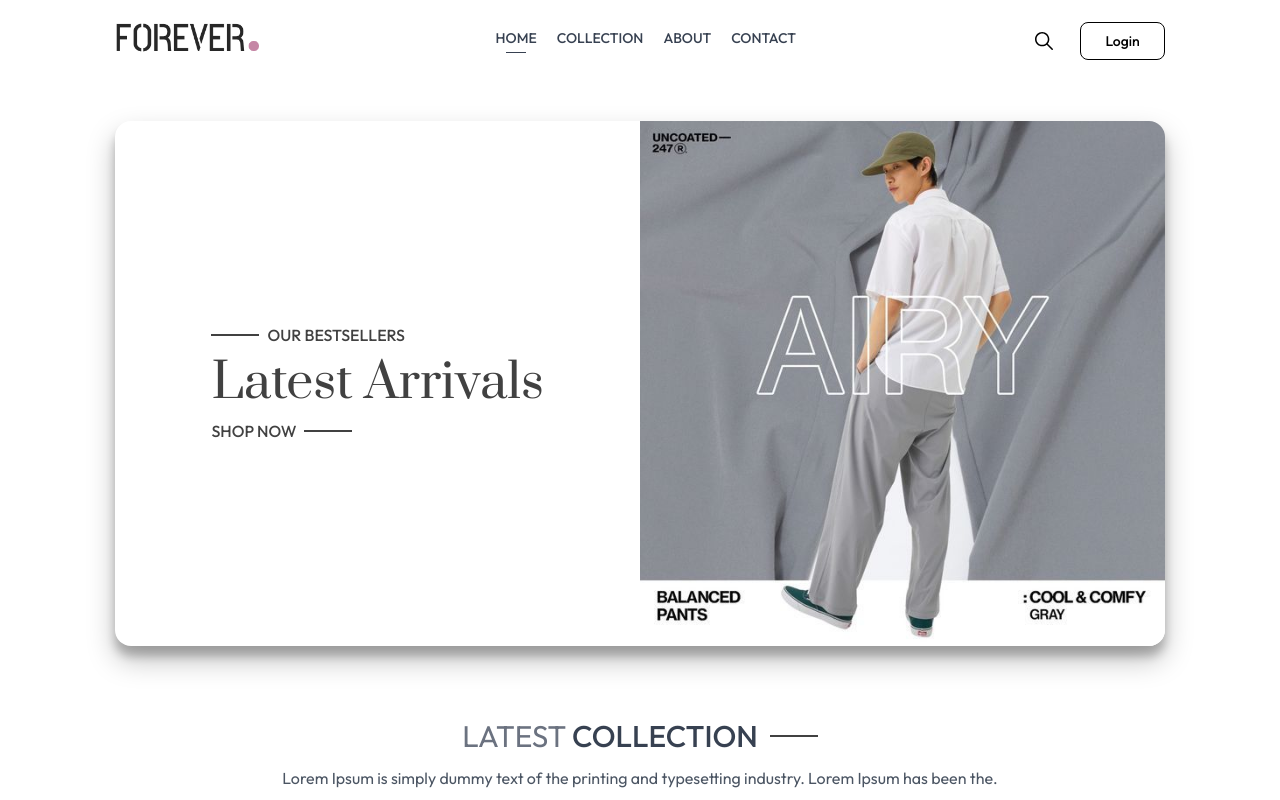
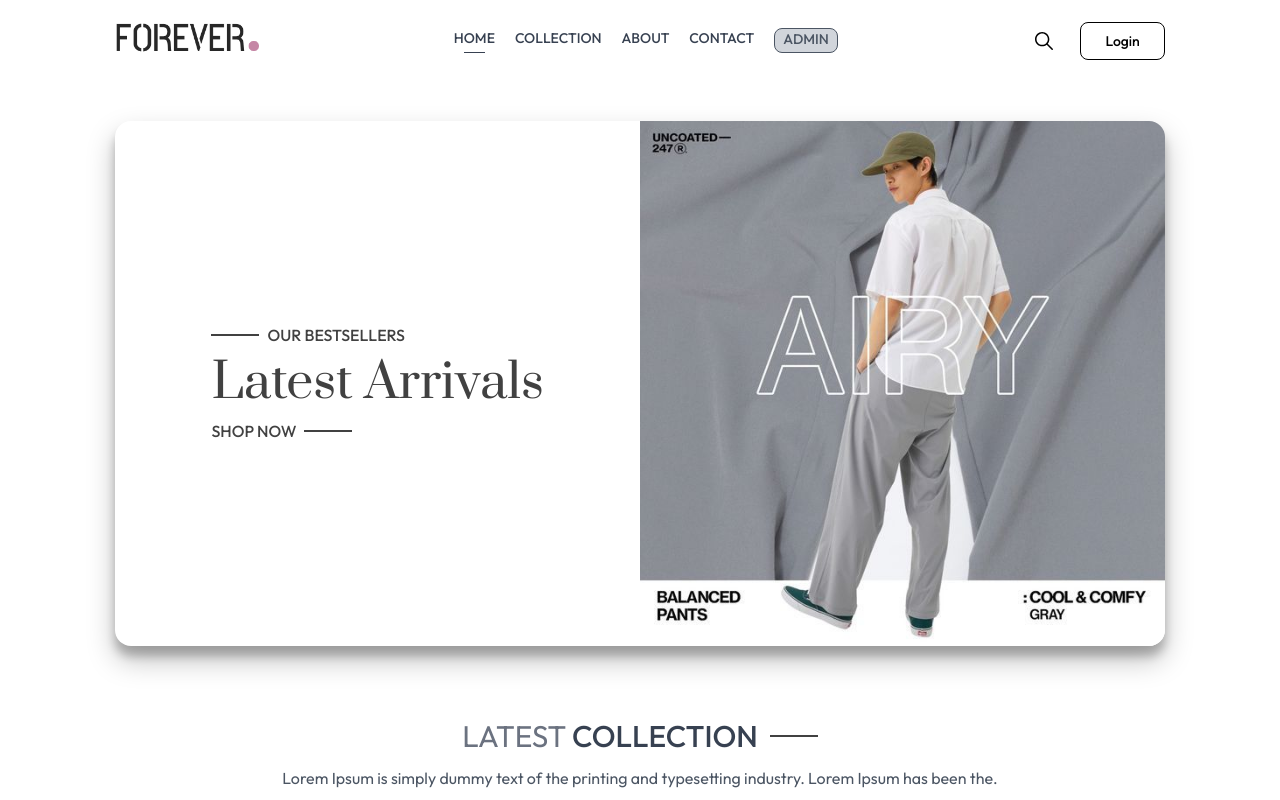
Before and after one commit to QuangHuy231/Ecommerce, a React (Vite) app in the folder frontend/: page / in a window 1280 px wide. Shown: the top 800 px of the page. Built offline with nearby package versions, Linux system fonts and the light colour scheme; no server answers.

Commit message:
add link admin

```diff
--- a/frontend/src/components/Navbar.jsx
+++ b/frontend/src/components/Navbar.jsx
@@ -50,6 +50,13 @@ const Navbar = () => {
           <p>CONTACT</p>
           <hr className="w-2/4 border-none h-[1.5px] bg-gray-700 hidden" />
         </NavLink>
+        <Link
+          target="_blank"
+          to={"https://ecommerce-admin-two-kohl.vercel.app"}
+          className="flex flex-col items-center gap-1 border border-gray-600 px-2 rounded-lg bg-gray-300 text-gray-600"
+        >
+          <p>ADMIN</p>
+        </Link>
       </ul>
       {/* Right container : Cart , login, search */}
       <div className="flex items-center gap-6">
@@ -154,6 +161,14 @@ const Navbar = () => {
           >
             CONTACT
           </NavLink>
+          <Link
+            target="_blank"
+            onClick={() => setVisible(!visible)}
+            to={"https://ecommerce-admin-two-kohl.vercel.app"}
+            className="py-2 pl-6 border bg-gray-300 text-gray-600"
+          >
+            ADMIN
+          </Link>
         </div>
       </div>
     </div>
```
